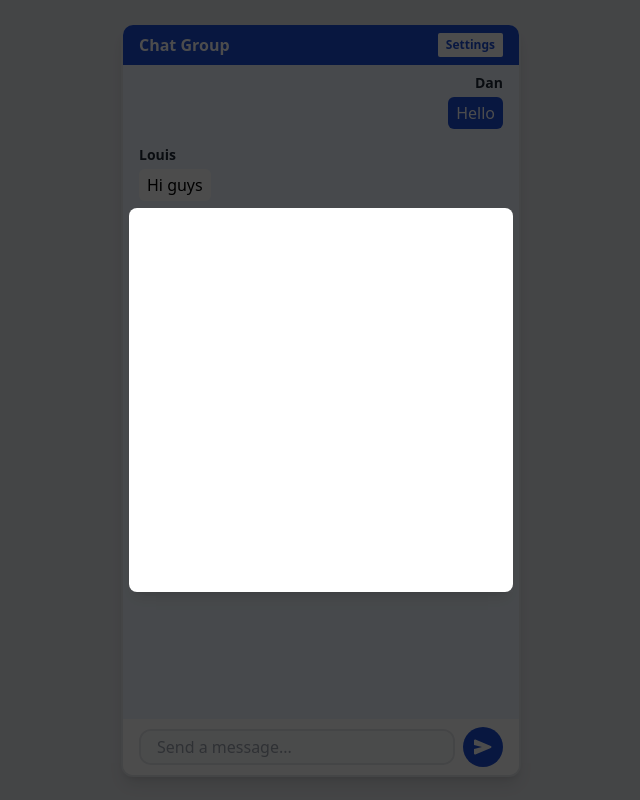
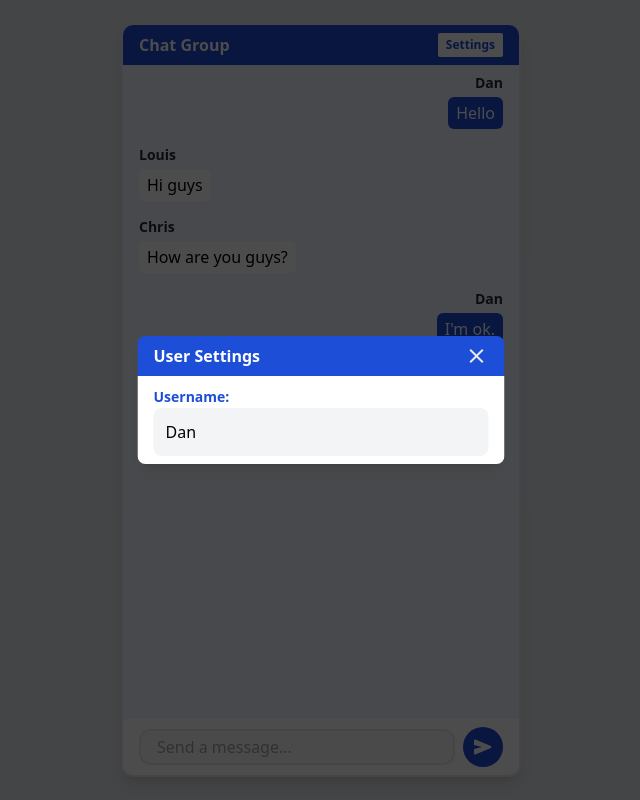
Before and after one commit to dcLouisDan/chat-app, a SvelteKit app: page / in a window 1280 px wide. Both pictures are taken after a click on the button "Settings". Shown: the whole page, without its empty margins (319-959 px from the left). Built offline with nearby package versions, Linux system fonts and the light colour scheme.

Commit message:
Add username input in the settings modal

```diff
--- a/src/routes/+page.svelte
+++ b/src/routes/+page.svelte
@@ -104,6 +104,7 @@
 					type="text"
 					class="w-full h-full absolute top-0 bg-gray-50 border-2 rounded-xl px-4 py-1 resize-none"
 					rows="1"
+					name="message"
 					placeholder="Send a message..."
 					bind:value={messageValue}
 					bind:this={chatInput}
@@ -129,6 +130,34 @@
 	</div>
 
 	<Modal show={showModal} on:close={handleModalToggle}>
-		<div class="bg-white w-96 h-96 rounded-lg"></div>
+		<div class="rounded-lg overflow-hidden">
+			<div class="bg-blue-700 relative text-white px-4 py-2 w-full font-bold">
+				<h1>User Settings</h1>
+				<button class="absolute top-1/2 -translate-y-1/2 right-3 flex items-center justify-center p-1 rounded-full hover:bg-blue-600 active:bg-blue-500"
+        on:click={ handleModalToggle }
+        >
+					<svg
+						xmlns="http://www.w3.org/2000/svg"
+						height="24px"
+						viewBox="0 -960 960 960"
+						width="24px"
+						fill="#e8eaed"
+						><path
+							d="m256-200-56-56 224-224-224-224 56-56 224 224 224-224 56 56-224 224 224 224-56 56-224-224-224 224Z"
+						/></svg
+					>
+				</button>
+			</div>
+			<div class="px-4 py-2 bg-white">
+				<label for="username" class="text-sm font-bold text-blue-700">Username:</label>
+				<input
+					class="w-full bg-gray-100 p-3 rounded-lg"
+					type="text"
+					id="username"
+					name="username"
+					bind:value={myname}
+				/>
+			</div>
+		</div>
 	</Modal>
 </main>
```
